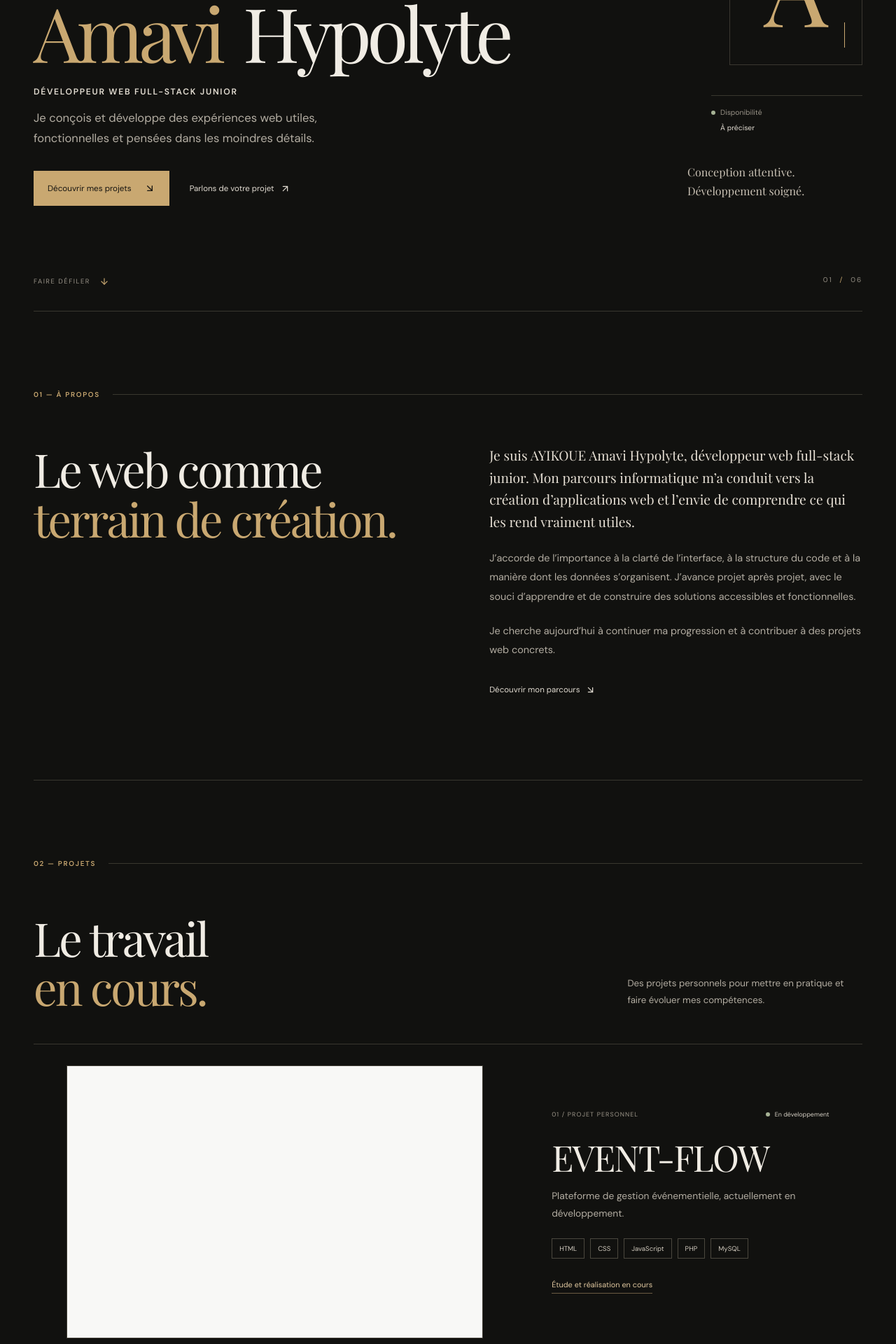
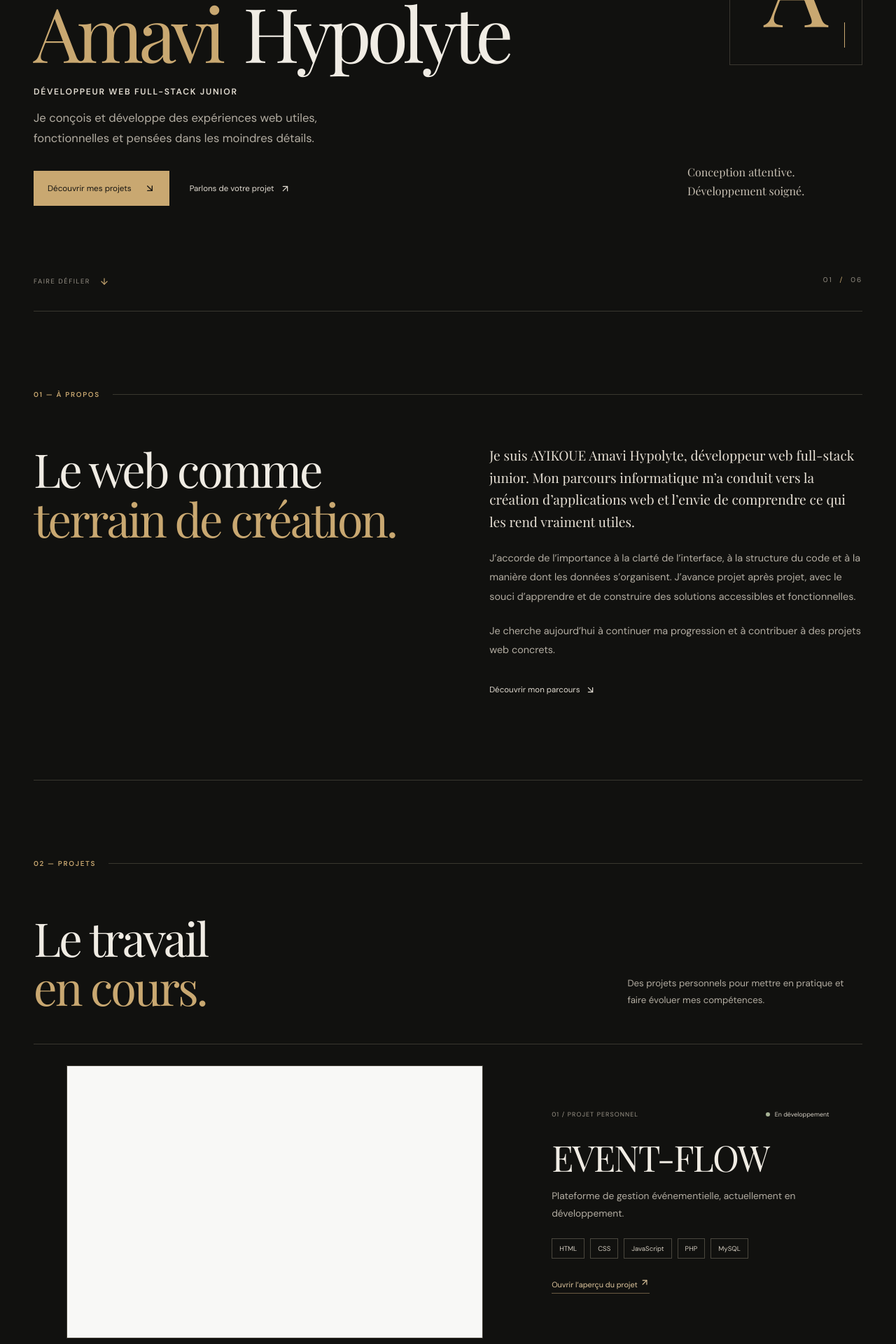
Before and after one commit to hypolyteay-crypto/hypolyteportfolio, a React (Vite) app: page / in a window 1280 px wide. Shown: the part 400-2320 px from the top of the page at 70% size. Built offline with nearby package versions, Linux system fonts and the light colour scheme; a web font is replaced by a local one.

Commit message:
Remove unfinished availability and link EVENT-FLOW preview

```diff
--- a/src/App.tsx
+++ b/src/App.tsx
@@ -92,7 +92,7 @@ function App() {
           <div className="hero-copy"><p className="eyebrow"><i /> Profil professionnel</p><h1>AYIKOUE<br /><em>Amavi</em> Hypolyte</h1><p className="hero-role">Développeur Web Full-Stack Junior</p><p className="hero-intro">Je conçois et développe des expériences web utiles, fonctionnelles et pensées dans les moindres détails.</p>
             <div className="hero-actions"><a className="button button-gold" href="#projets">Découvrir mes projets <ArrowDownRight size={16} /></a><a className="text-link" href="#contact">Parlons de votre projet <ArrowUpRight size={15} /></a></div>
           </div>
-          <aside className="hero-aside"><div className="monogram" aria-hidden="true"><span>A</span><i /></div><div className="availability"><span className="status-dot" />Disponibilité <strong>À préciser</strong></div><span className="aside-note">Conception attentive.<br />Développement soigné.</span></aside>
+          <aside className="hero-aside"><div className="monogram" aria-hidden="true"><span>A</span><i /></div><span className="aside-note">Conception attentive.<br />Développement soigné.</span></aside>
         </div>
         <a className="scroll-cue" href="#apropos"><span>FAIRE DÉFILER</span><ArrowDown size={14} /></a>
         <div className="hero-index">01 <span>/</span> 06</div>
@@ -108,7 +108,7 @@ function App() {
         <div className="projects-title"><h2>Le travail<br /><em>en cours.</em></h2><p>Des projets personnels pour mettre en pratique et faire évoluer mes compétences.</p></div>
         {projects.map((project) => <article className="project" key={project.number}>
           <div className="project-preview" role="img" aria-label="Aperçu de l’interface du SaaS EVENT-FLOW en développement"><iframe src={`${import.meta.env.BASE_URL}event-flow-app/index.html`} title="Aperçu de l’interface EVENT-FLOW en développement" loading="lazy" tabIndex={-1} /></div>
-          <div className="project-info"><div className="project-meta"><span>{project.number} / PROJET PERSONNEL</span><span className="project-status"><i />{project.status}</span></div><h3>{project.name}</h3><p>{project.description}</p><ul className="tag-list">{project.technologies.map((technology) => <li key={technology}>{technology}</li>)}</ul><span className="project-no-link">Étude et réalisation en cours</span></div>
+          <div className="project-info"><div className="project-meta"><span>{project.number} / PROJET PERSONNEL</span><span className="project-status"><i />{project.status}</span></div><h3>{project.name}</h3><p>{project.description}</p><ul className="tag-list">{project.technologies.map((technology) => <li key={technology}>{technology}</li>)}</ul><a className="project-no-link" href={`${import.meta.env.BASE_URL}event-flow-app/index.html`} target="_blank" rel="noreferrer">Ouvrir l’aperçu du projet <ArrowUpRight size={14} /></a></div>
         </article>)}
       </section>
 
```
